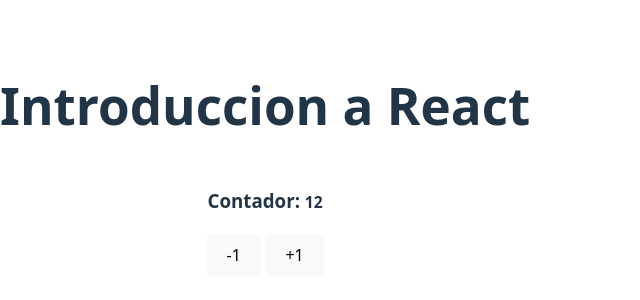
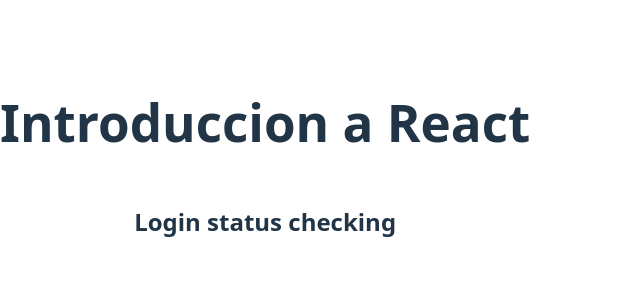
Before and after one commit to jorgeamn-softtek/react-foundation, a React (Vite) app: page / in a window 1280 px wide. Shown: the part 240-540 px from the top of the page, without its empty margins (0-640 px from the left). Built offline with nearby package versions, Linux system fonts and the light colour scheme.

Commit message:
clase zustand auth

```diff
--- a/package.json
+++ b/package.json
@@ -11,7 +11,8 @@
   },
   "dependencies": {
     "react": "^19.1.1",
-    "react-dom": "^19.1.1"
+    "react-dom": "^19.1.1",
+    "zustand": "^5.0.8"
   },
   "devDependencies": {
     "@eslint/js": "^9.36.0",
--- a/src/App.tsx
+++ b/src/App.tsx
@@ -1,10 +1,10 @@
-import { CounterWithHook } from "./components/CouterWithHook";
+import { LoginPage } from "./components";
 
 function App() {
   return (
     <main>
       <h1>Introduccion a React</h1>
-      <CounterWithHook />
+      <LoginPage />
     </main>
   );
 }
--- /dev/null
+++ b/src/components/LoginPage.tsx
@@ -0,0 +1,7 @@
+import { useAuthStore } from "../store/auth.store";
+
+export const LoginPage = () => {
+  const authStatus = useAuthStore((state) => state.status);
+
+  return <h2>Login status {authStatus}</h2>;
+};
--- a/src/components/index.ts
+++ b/src/components/index.ts
@@ -1 +1,2 @@
 export * from "./Couter";
+export * from "./LoginPage";
--- /dev/null
+++ b/src/store/auth.store.ts
@@ -0,0 +1,16 @@
+import { create } from "zustand";
+
+interface AuthState {
+  status: "checking" | "authenticated" | "not-authenticated";
+  token?: string;
+  user?: {
+    name: string;
+    email: string;
+  };
+}
+
+export const useAuthStore = create<AuthState>()((set) => ({
+  status: "checking",
+  token: undefined,
+  user: undefined,
+}));
```
Also changed, not shown: 1 other file (tests, documents, lock files or other folders).
